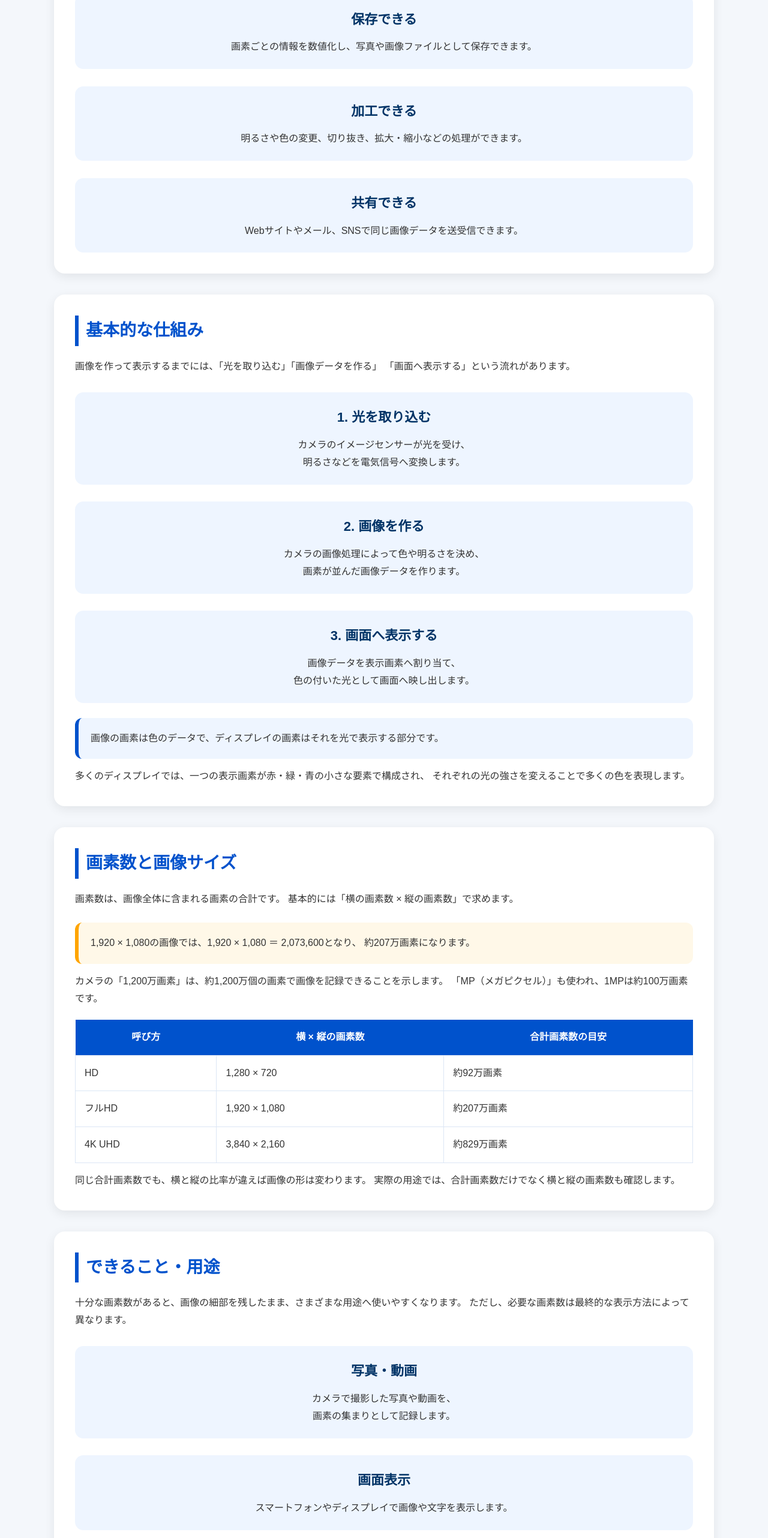
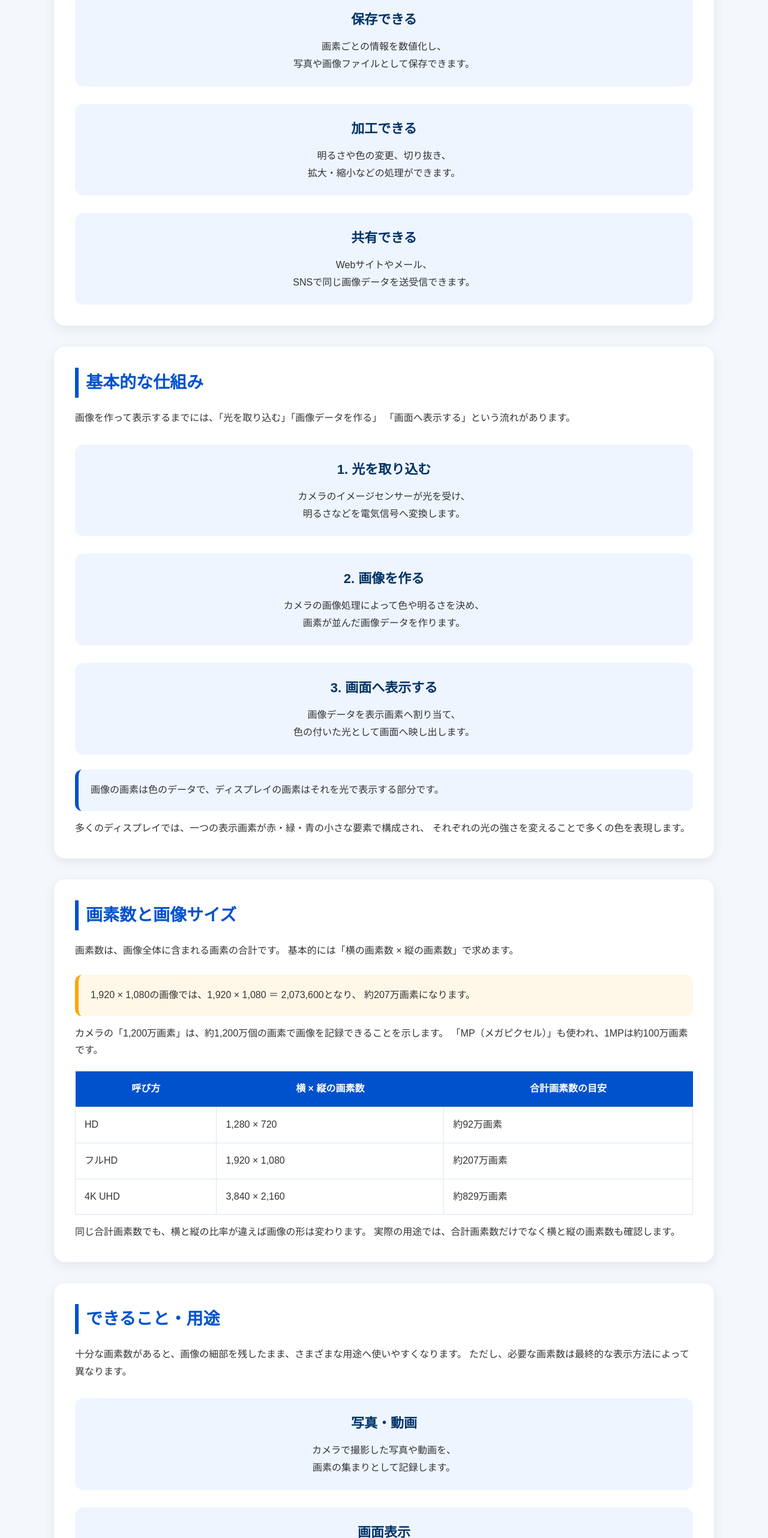
Before and after one commit to ookiiryu-dotcom/it-yo-go, a website built with Vite: page 画素.html in a window 1280 px wide. Shown: the part 1523-4087 px from the top of the page at 60% size. Built offline with nearby package versions, Linux system fonts and the light colour scheme.

Commit message:
Update 画素.html

```diff
--- a/画素.html
+++ b/画素.html
@@ -167,7 +167,7 @@
       <div class="part-box">
         <h3>保存できる</h3>
         <p>
-          画素ごとの情報を数値化し、写真や画像ファイルとして保存できます。
+          画素ごとの情報を数値化し、<br>写真や画像ファイルとして保存できます。
         </p>
       </div>
 
@@ -176,7 +176,7 @@
       <div class="part-box">
         <h3>加工できる</h3>
         <p>
-          明るさや色の変更、切り抜き、拡大・縮小などの処理ができます。
+          明るさや色の変更、切り抜き、<br>拡大・縮小などの処理ができます。
         </p>
       </div>
 
@@ -185,7 +185,7 @@
       <div class="part-box">
         <h3>共有できる</h3>
         <p>
-          Webサイトやメール、SNSで同じ画像データを送受信できます。
+          Webサイトやメール、<br>SNSで同じ画像データを送受信できます。
         </p>
       </div>
 
@@ -336,7 +336,7 @@
       <div class="part-box">
         <h3>画面表示</h3>
         <p>
-          スマートフォンやディスプレイで画像や文字を表示します。
+          スマートフォンやディスプレイで<br>画像や文字を表示します。
         </p>
       </div>
 
@@ -345,7 +345,7 @@
       <div class="part-box">
         <h3>Web・印刷</h3>
         <p>
-          Web用画像や印刷データとして、用途に合う大きさで利用します。
+          Web用画像や印刷データとして、<br>用途に合う大きさで利用します。
         </p>
       </div>
 
@@ -399,7 +399,7 @@
       <div class="part-box">
         <h3>大きな出力に対応</h3>
         <p>
-          大画面表示や大判印刷など、大きな出力へ対応しやすくなります。
+          大画面表示や大判印刷など、<br>大きな出力へ対応しやすくなります。
         </p>
       </div>
 
```
